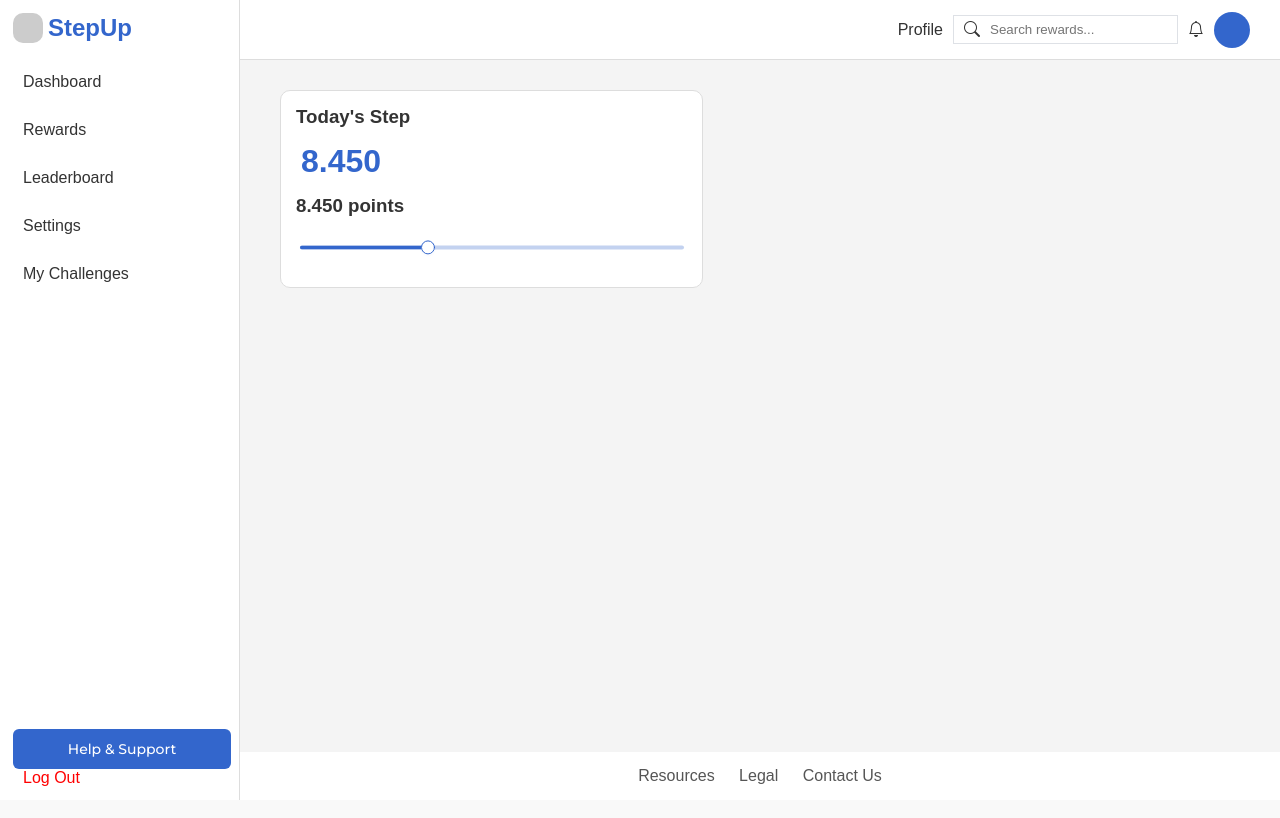
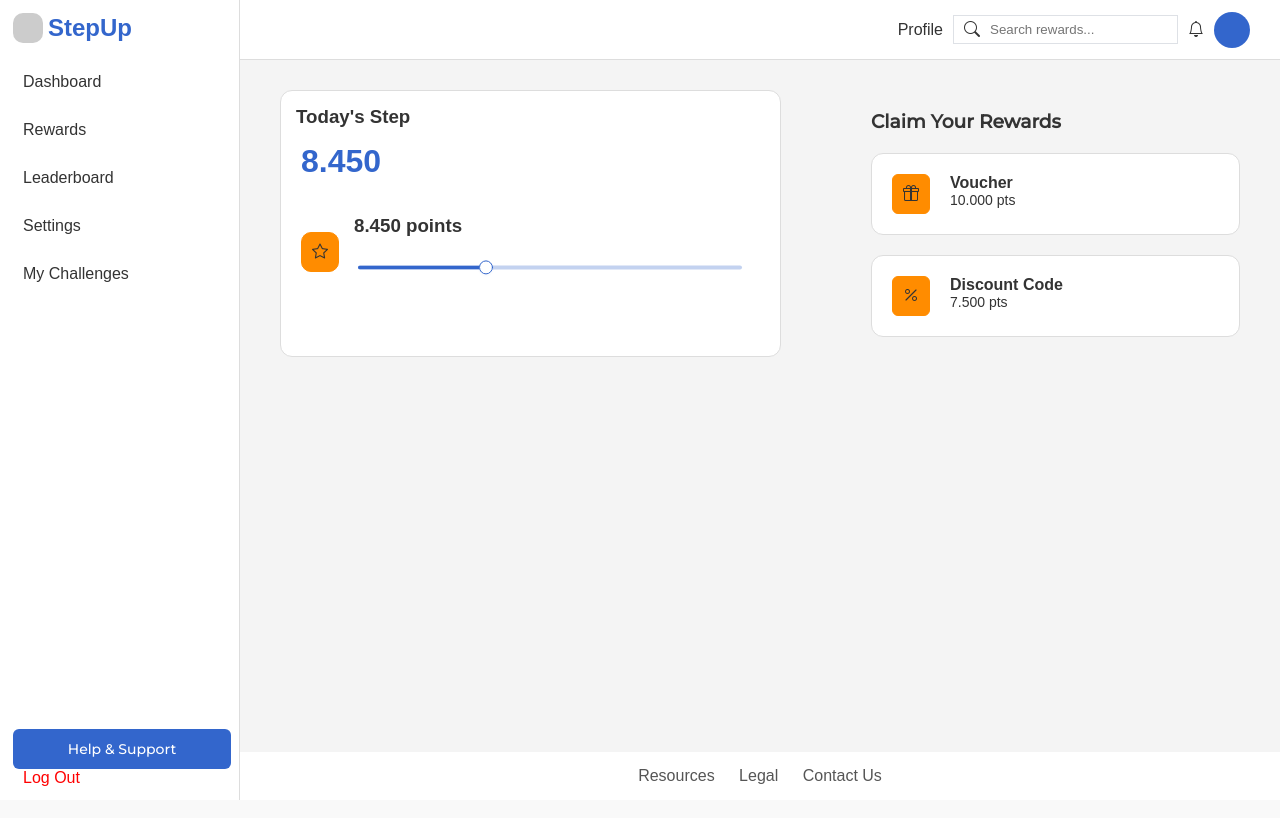
Before and after one commit to PURB0234/PROJEK_UID_ASESMEN_2, a plain HTML site: page dashboard.html in a window 1280 px wide. Drawn offline with nearby package versions, Linux system fonts and the light colour scheme.

Commit message:
update dashboard

```diff
--- a/dashboard.html
+++ b/dashboard.html
@@ -54,11 +54,39 @@
         </header>
 
         <main class="main">
+            <div class="dashboard_container">
             <div class="stepbox">
                 <h3>Today's Step</h3>
                 <h1>8.450 </h1>
-                <h3>8.450 points</h3>
-                <img src="progressbar.png" alt="">
+                <div class="progress_bar">
+                    <i class="bi bi-star"></i>
+                    <div class="progress_text">
+                        <h3>8.450 points</h3>
+                        <img src="progressbar.png" alt="">
+                    </div>
+                </div>
+            </div>
+                <div class="claimrewards">
+                <h3>Claim Your Rewards</h3>
+                <div class="voucher_small">
+                    <div class="gift_icon">
+                        <i class="bi bi-gift"></i>
+                    </div>
+                    <div class="text_voucher">
+                        <h4>Voucher</h4>
+                        <p>10.000 pts</p>
+                    </div>
+                </div>
+                <div class="discount_small">
+                    <div class="percent_icon">
+                        <i class="bi bi-percent"></i>
+                    </div>
+                    <div class="text_discount">
+                        <h4>Discount Code</h4>
+                        <p>7.500 pts</p>
+                    </div>
+                </div>
+            </div>
             </div>
         </main>
 
--- a/dashboard_style.css
+++ b/dashboard_style.css
@@ -1,8 +1,8 @@
 .stepbox{
     border: 1px solid #ddd;
-    width: fit-content;
+    width: 100%;
     background-color: #fff;
-    border-radius: 10px;
+    border-radius: 12px;
     font-family: Inter, sans-serif;
     padding: 10px;
 }
@@ -18,3 +18,76 @@
 .stepbox h3{
     padding: 5px;
 }
+.progress_text{
+    display: flex; flex-direction: column;
+    padding: 10px;
+}
+.progress_bar{
+    display: flex; flex-direction: row;
+    margin: 10px;
+}
+.progress_bar i{
+    border: 1px solid #FF8C00FF;
+    background-color: #FF8C00FF;
+    border-radius: 10px;
+    padding: 10px;
+    align-self: center;
+}
+.dashboard_container {
+    display: flex; flex-direction: row;
+}
+.claimrewards {
+    display: flex; flex-direction: column;
+    padding: 10px;
+    width: 100%;
+    margin-left: 70px;
+}
+.claimrewards h3 {
+    font-family: Montserrat, sans-serif;
+    margin: 10px;
+}
+.voucher_small{
+    display: flex; flex-direction: row;
+    background-color: #fff;
+    border: 1px solid #ddd;
+    border-radius: 12px;
+    width: 100%;
+    padding: 10px;
+    margin: 10px;
+}
+.text_voucher{
+    display: flex; flex-direction: column;
+    padding: 10px;
+}
+.discount_small{
+    display: flex; flex-direction: row;
+    background-color: #fff;
+    border: 1px solid #ddd;
+    border-radius: 12px;
+    width: 100%;
+    padding: 10px;
+    margin: 10px;
+}
+.text_discount{
+    display: flex; flex-direction: column;
+    padding: 10px;
+}
+.claimrewards p{
+    font-size: 14px;
+}
+.gift_icon{
+    align-content: center;
+    margin: 10px;
+    padding: 10px;
+    border: 1px solid #FF8C00FF;
+    border-radius: 6px;
+    background-color: #FF8C00FF;
+}
+.percent_icon{
+    align-content: center;
+    margin: 10px;
+    padding: 10px;
+    border: 1px solid #FF8C00FF;
+    border-radius: 6px;
+    background-color: #FF8C00FF;
+}
```
